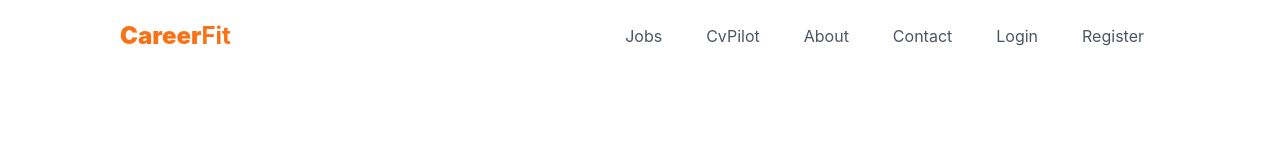
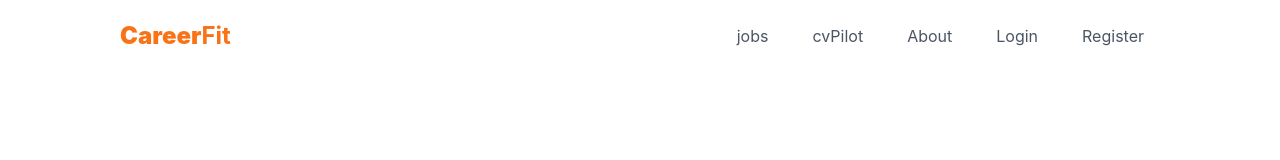
Before and after one commit to Safi222/CareerFit, a React (Vite) app in the folder client/: page / in a window 1280 px wide. Shown: the top 160 px of the page. Built offline with nearby package versions, Linux system fonts and the light colour scheme.

Commit message:
upadating navbar to linkes listes

```diff
--- a/client/src/components/Navbar/Navbar.jsx
+++ b/client/src/components/Navbar/Navbar.jsx
@@ -8,8 +8,16 @@ const Navbar = () => {
     setIsOpen(!isOpen);
   };
 
+  const links = [
+    { title: "jobs", url: "/jobs" },
+    { title: "cvPilot", url: "/cvpilot" },
+    { title: "About", url: "/about" },
+    { title: "Login", url: "/login" },
+    { title: "Register", url: "/register" },
+  ];
+
   return (
-    <div className="navBar flex justify-between items-center px-6 py-4 bg-white flex-wrap md:flex-none">
+    <nav className="flex justify-between items-center px-6 py-4 bg-white flex-wrap md:flex-none">
       <div className="logoDiv">
         <h1 className="logo text-2xl font-bold text-orange-500 cursor-pointer">
           <NavLink to={"/"}>
@@ -18,40 +26,28 @@ const Navbar = () => {
         </h1>
       </div>
 
-      <div className="md:hidden">
       <button
         onClick={toggleMenu}
-          className="text-gray-600 focus:outline-none"
+        className="text-gray-600 focus:outline-none md:hidden"
       >
         {isOpen ? "✖" : "☰"}
       </button>
-      </div>
 
       <ul
         className={`menu flex-col md:flex md:flex-row md:gap-3 w-full md:w-auto ${
           isOpen ? "flex" : "hidden"
         } md:flex`}
       >
-        <li className="menuList text-gray-600 px-4 py-2 rounded-lg hover:bg-orange-500 hover:text-white transition-all duration-300 ease-in-out cursor-pointer">
-          <NavLink to={"/jobs"}>Jobs</NavLink>
+        {links.map((link) => (
+          <li
+            key={link.title}
+            className="menuList text-gray-600 px-4 py-2 rounded-lg hover:bg-orange-500 hover:text-white transition-all duration-300 ease-in-out cursor-pointer"
+          >
+            <NavLink to={link.url}>{link.title}</NavLink>
           </li>
-        <li className="menuList text-gray-600 px-4 py-2 rounded-lg hover:bg-orange-500 hover:text-white transition-all duration-300 ease-in-out cursor-pointer">
-          <NavLink to={"/cvpilot"}>CvPilot</NavLink>
-        </li>
-        <li className="menuList text-gray-600 px-4 py-2 rounded-lg hover:bg-orange-500 hover:text-white transition-all duration-300 ease-in-out cursor-pointer">
-          <NavLink to={"/about"}>About</NavLink>
-        </li>
-        <li className="menuList text-gray-600 px-4 py-2 rounded-lg hover:bg-orange-500 hover:text-white transition-all duration-300 ease-in-out cursor-pointer">
-          <NavLink to={"/contact"}>Contact</NavLink>
-        </li>
-        <li className="menuList text-gray-600 px-4 py-2 rounded-lg hover:bg-orange-500 hover:text-white transition-all duration-300 ease-in-out cursor-pointer">
-          <NavLink to={"/login"}>Login</NavLink>
-        </li>
-        <li className="menuList text-gray-600 px-4 py-2 rounded-lg hover:bg-orange-500 hover:text-white transition-all duration-300 ease-in-out cursor-pointer">
-          <NavLink to={"/register"}>Register</NavLink>
-        </li>
+        ))}
       </ul>
-    </div>
+    </nav>
   );
 };
 
```
Lines whose indentation alone changed are shown as unchanged.
